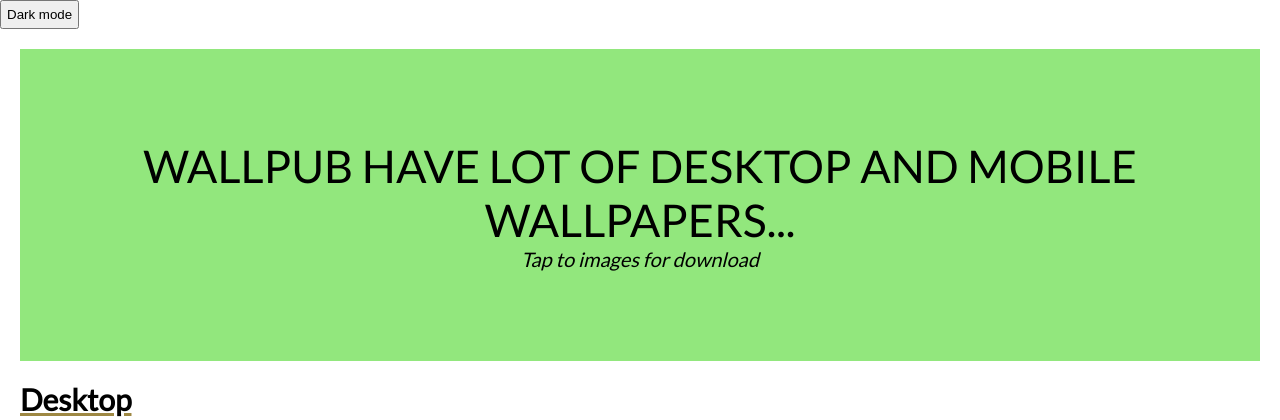
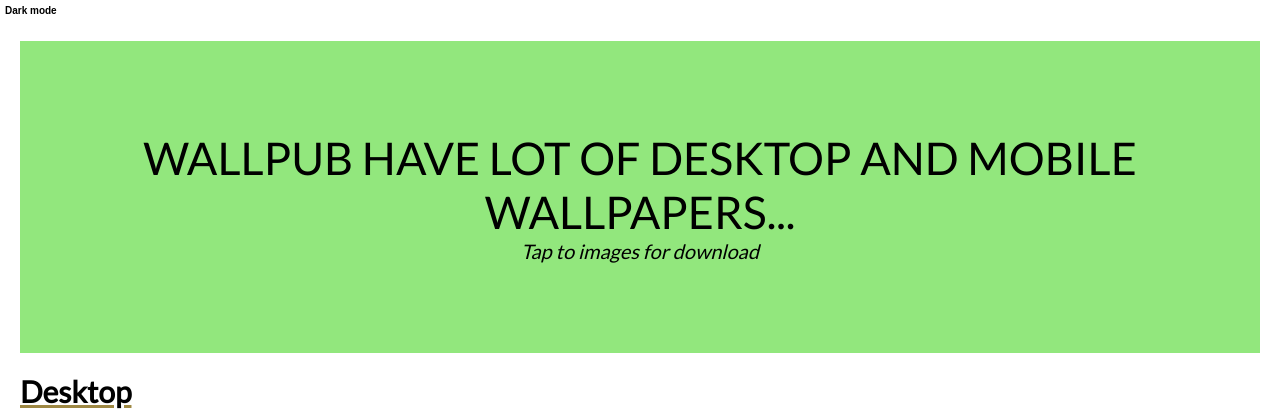
Before and after one commit to Dulkith13BANdara/Dulkith13BANdara.github.io, a PHP site: page / in a window 1280 px wide. Shown: the part 102-522 px from the top of the page. Run offline with PHP 8.4, Linux system fonts and the light colour scheme.

Commit message:
Update styles.css

```diff
--- a/styles.css
+++ b/styles.css
@@ -23,6 +23,12 @@
     }
 
 .tdm{
+    font-size:10px;
+    font-weight:bold;
+    background:white;
+    color:black;
+    border:none;
+    border-radius:20%;
 padding:5px;
     position: -webkit-sticky;
 bottom:10;
@@ -31,6 +37,14 @@ bottom:10;
 
 }
 
+.tdm:hover{
+    background:black;
+    color:white;
+    }
+.dark .tdm:hover{
+    background:white;
+    color:black;
+    }
 .dark .header{
 
     background:#28a70c;
```
